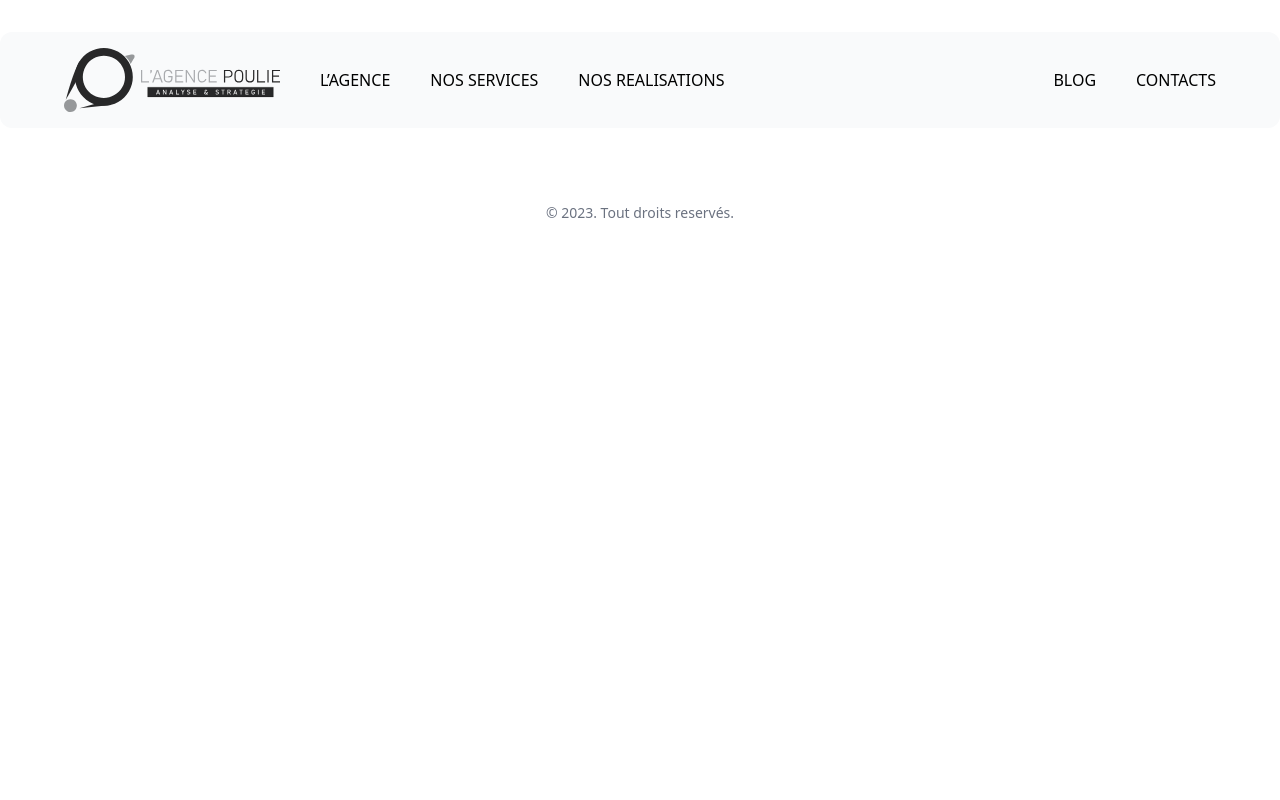
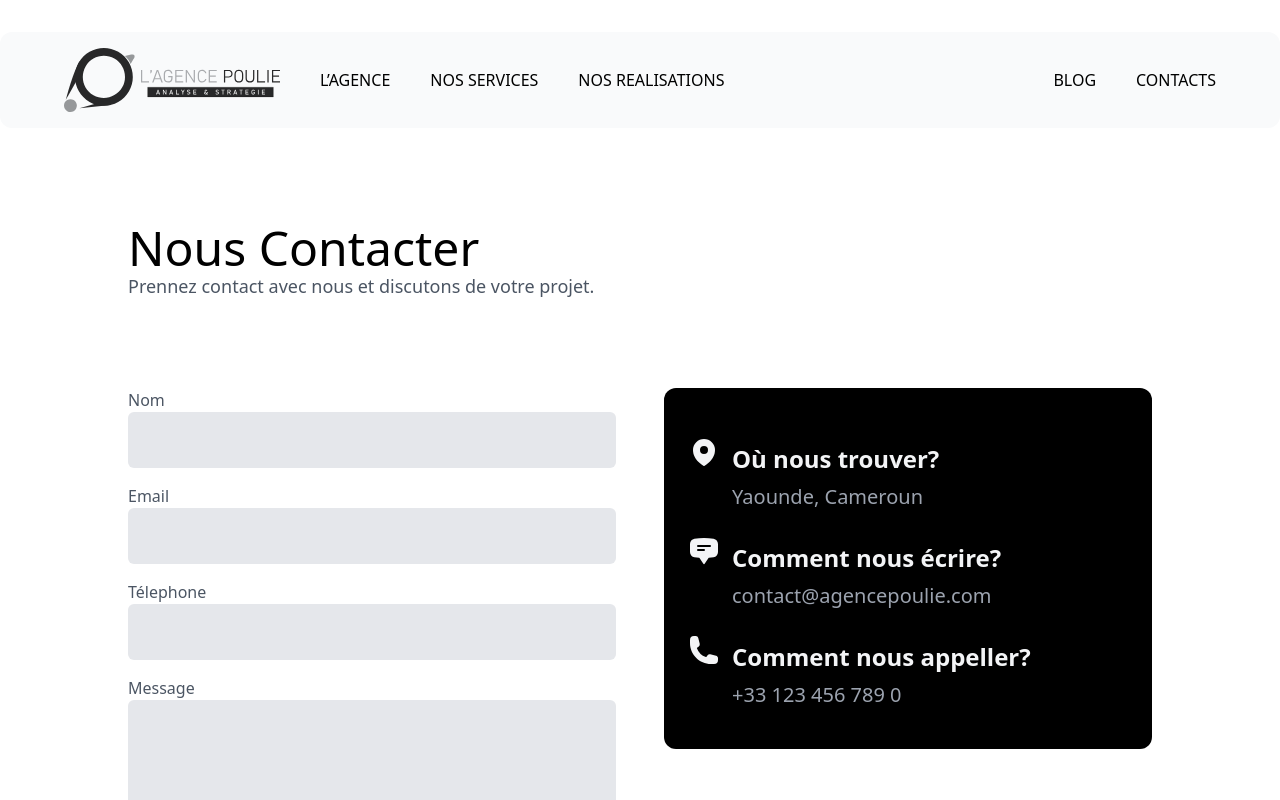
Before and after one commit to chapdel/ap-website, a Nuxt app: page /contacts in a window 1280 px wide. Shown: the top 800 px of the page. Built offline with nearby package versions, Linux system fonts and the light colour scheme.

Commit message:
Added contacts

```diff
--- a/app.vue
+++ b/app.vue
@@ -4,7 +4,7 @@
     <div>
       <header class="bg-white lg:py-8 font-branded">
         <div :class="{
-          'lg:fixed top-0 max-w-full w-full z-50 rounded-none': y > 100
+          'lg:fixed top-0 transition-all delay-100 max-w-full w-full z-50 rounded-none': y > 100
         }"
           class="px-4 mx-auto max-w-7xl bg-gray-50 rounded-xl sm:px-6 lg:px-8 transition-all delay-100 backdrop-blur-xl">
           <!-- lg+ -->
@@ -44,9 +44,9 @@
               <a href="#" title=""
                 class="text-base font-medium text-black uppercase transition-all duration-200 hover:text-gray-600 focus:text-gray-600">
                 Blog </a>
-              <a href="#" title=""
+              <NuxtLink to="/contacts" title="Contacts"
                 class="text-base font-medium text-black uppercase transition-all duration-200 hover:text-gray-600 focus:text-gray-600">
-                Contacts </a>
+                Contacts </NuxtLink>
             </div>
           </nav>
 
@@ -68,8 +68,8 @@
 
             <a href="#" title=""
               class="py-2 text-base font-medium text-black transition-all duration-200 focus:text-gray-600"> Blog </a>
-            <a href="#" title=""
-              class="py-2 text-base font-medium text-black transition-all duration-200 focus:text-gray-600"> Contacts </a>
+            <NuxtLink to="/contacts" title="Contacts"
+              class="py-2 text-base font-medium text-black transition-all duration-200 focus:text-gray-600"> Contacts </NuxtLink>
           </nav>
         </div>
       </header>
--- /dev/null
+++ b/pages/contacts.vue
@@ -0,0 +1,83 @@
+<template>
+    <div class="space-y-6 px-4">
+        <div class="py-16  max-w-screen-lg mx-auto rounded-lg">
+            <h1 class="lg:text-5xl text-3xl">Nous Contacter</h1>
+            <p class="max-w-lg text-gray-600 text-lg">
+                Prennez contact avec nous et discutons de votre projet.
+            </p>
+        </div>
+        <div class="grid grid-cols-1 lg:grid-cols-2 gap-x-12 gap-y-6 max-w-screen-lg mx-auto">
+            <div class="max-w-lg">
+                <form @submit.prevent="" class="grid grid-cols-1 gap-4">
+                    <div>
+                        <label for="" class="text-gray-600">Nom</label>
+                        <input type="text"
+                            class="text-gray-900 block p-4 w-full placeholder-gray-700 ring-0 focus:ring-0 outline-none focus:outline-none rounded-md bg-gray-200">
+                    </div>
+                    <div>
+                        <label for="" class="text-gray-600">Email</label>
+                        <input type="email"
+                            class="text-gray-900 block p-4 w-full placeholder-gray-700 ring-0 focus:ring-0 outline-none focus:outline-none rounded-md bg-gray-200">
+                    </div>
+                    <div>
+                        <label for="" class="text-gray-600">Télephone</label>
+                        <input type="text"
+                            class="text-gray-900 block p-4 w-full placeholder-gray-700 ring-0 focus:ring-0 outline-none focus:outline-none rounded-md bg-gray-200">
+                    </div>
+                    <div>
+                        <label for="" class="text-gray-600">Message</label>
+                        <textarea
+                            class="text-gray-900 block p-4 w-full placeholder-gray-700 ring-0 focus:ring-0 outline-none focus:outline-none rounded-md bg-gray-200"
+                            rows="5"></textarea>
+                    </div>
+                    <div>
+                        <button class="w-full block p-4 rounded-md bg-gray-950 hover:bg-black text-white">
+                            Envoyer le message
+                        </button>
+                    </div>
+                </form>
+            </div>
+            <div class="mt-4 lg:mt-0">
+                <div class="lg:space-y-6 space-y-4 bg-black text-gray-100 rounded-xl py-10 px-6">
+                    <div class="flex space-x-3 items-baseline">
+                        <svg xmlns="http://www.w3.org/2000/svg" viewBox="0 0 24 24" fill="currentColor"
+                            class="w-8 h-8 mt-2">
+                            <path fill-rule="evenodd"
+                                d="M11.54 22.351l.07.04.028.016a.76.76 0 00.723 0l.028-.015.071-.041a16.975 16.975 0 001.144-.742 19.58 19.58 0 002.683-2.282c1.944-1.99 3.963-4.98 3.963-8.827a8.25 8.25 0 00-16.5 0c0 3.846 2.02 6.837 3.963 8.827a19.58 19.58 0 002.682 2.282 16.975 16.975 0 001.145.742zM12 13.5a3 3 0 100-6 3 3 0 000 6z"
+                                clip-rule="evenodd" />
+                        </svg>
+
+                        <div class="space-y-2">
+                            <h2 class="text-2xl font-bold">Où nous trouver?</h2>
+                            <p class="text-gray-400 text-xl">Yaounde, Cameroun</p>
+                        </div>
+                    </div>
+                    <div class="flex space-x-3 items-baseline">
+                        <svg xmlns="http://www.w3.org/2000/svg" viewBox="0 0 24 24" fill="currentColor" class="w-8 h-8">
+                            <path fill-rule="evenodd"
+                                d="M4.848 2.771A49.144 49.144 0 0112 2.25c2.43 0 4.817.178 7.152.52 1.978.292 3.348 2.024 3.348 3.97v6.02c0 1.946-1.37 3.678-3.348 3.97a48.901 48.901 0 01-3.476.383.39.39 0 00-.297.17l-2.755 4.133a.75.75 0 01-1.248 0l-2.755-4.133a.39.39 0 00-.297-.17 48.9 48.9 0 01-3.476-.384c-1.978-.29-3.348-2.024-3.348-3.97V6.741c0-1.946 1.37-3.68 3.348-3.97zM6.75 8.25a.75.75 0 01.75-.75h9a.75.75 0 010 1.5h-9a.75.75 0 01-.75-.75zm.75 2.25a.75.75 0 000 1.5H12a.75.75 0 000-1.5H7.5z"
+                                clip-rule="evenodd" />
+                        </svg>
+
+                        <div class="space-y-2">
+                            <h2 class="text-2xl font-bold">Comment nous écrire?</h2>
+                            <p class="text-gray-400 text-xl">contact@agencepoulie.com</p>
+                        </div>
+                    </div>
+                    <div class="flex space-x-3 items-baseline">
+                        <svg xmlns="http://www.w3.org/2000/svg" viewBox="0 0 24 24" fill="currentColor" class="w-8 h-8">
+                            <path fill-rule="evenodd"
+                                d="M1.5 4.5a3 3 0 013-3h1.372c.86 0 1.61.586 1.819 1.42l1.105 4.423a1.875 1.875 0 01-.694 1.955l-1.293.97c-.135.101-.164.249-.126.352a11.285 11.285 0 006.697 6.697c.103.038.25.009.352-.126l.97-1.293a1.875 1.875 0 011.955-.694l4.423 1.105c.834.209 1.42.959 1.42 1.82V19.5a3 3 0 01-3 3h-2.25C8.552 22.5 1.5 15.448 1.5 6.75V4.5z"
+                                clip-rule="evenodd" />
+                        </svg>
+
+                        <div class="space-y-2">
+                            <h2 class="text-2xl font-bold">Comment nous appeller?</h2>
+                            <p class="text-gray-400 text-xl">+33 123 456 789 0</p>
+                        </div>
+                    </div>
+                </div>
+            </div>
+        </div>
+    </div>
+</template>
```
Also changed, not shown: public/icons/icon_email.svg (added), public/icons/icon_location.svg (added).
